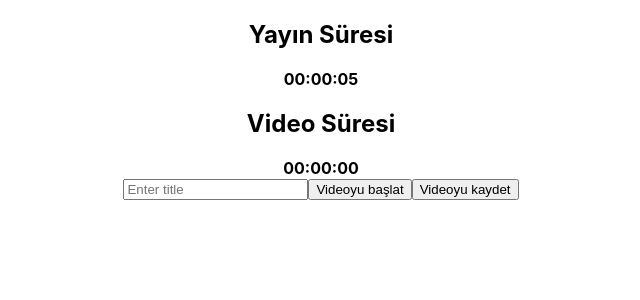
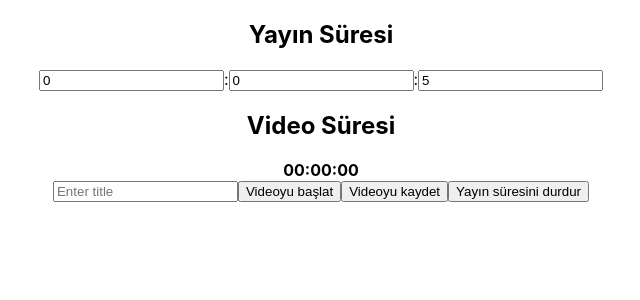
Before and after one commit to eraykrkpnr/hivez-moderator-tools, a React (Create React App) app: page / in a window 1280 px wide. Shown: the top 300 px of the page, without its empty margins (319-959 px from the left). Built offline with nearby package versions, Linux system fonts and the light colour scheme.

Commit message:
çalışıyo

```diff
--- a/src/components/Countdown.js
+++ b/src/components/Countdown.js
@@ -13,6 +13,8 @@ function Countdown() {
   const [savedTimes, setSavedTimes] = useState([]);
   const [title, setTitle] = useState("");
 
+  const [isStreamStarted, setIsStreamStarted] = useState(1);
+
   const mainTimerRef = useRef(Date.now());
   const intervalTimerRef = useRef(null);
 
@@ -21,10 +23,12 @@ function Countdown() {
   };
 
   const getMainTime = () => {
-    const timeElapsed = Date.now() - mainTimerRef.current;
-    setMainHours(Math.floor((timeElapsed / (1000 * 60 * 60)) % 24));
-    setMainMinutes(Math.floor((timeElapsed / 1000 / 60) % 60));
-    setMainSeconds(Math.floor((timeElapsed / 1000) % 60));
+    if (isStreamStarted != 0) {
+      const timeElapsed = Date.now() - mainTimerRef.current;
+      setMainHours(Math.floor((timeElapsed / (1000 * 60 * 60)) % 24));
+      setMainMinutes(Math.floor((timeElapsed / 1000 / 60) % 60));
+      setMainSeconds(Math.floor((timeElapsed / 1000) % 60));
+    }
   };
 
   const startIntervalTimer = () => {
@@ -77,9 +81,11 @@ function Countdown() {
     <div>
       <div>
         <h2>Yayın Süresi</h2>
-        <b>{mainHours.toString().padStart(2, "0")}:</b>
-        <b>{mainMinutes.toString().padStart(2, "0")}:</b>
-        <b>{mainSeconds.toString().padStart(2, "0")}</b>
+        <input type="number" value={mainHours} />
+        :
+        <input type="number" value={mainMinutes} />
+        :
+        <input type="number" value={mainSeconds} />
       </div>
       <div>
         <h2>Video Süresi</h2>
@@ -95,6 +101,13 @@ function Countdown() {
       />
       <button onClick={startIntervalTimer}>Videoyu başlat</button>
       <button onClick={saveIntervalTime}>Videoyu kaydet</button>
+      <button
+        onClick={() => {
+          setIsStreamStarted(!isStreamStarted);
+        }}
+      >
+        Yayın süresini durdur
+      </button>
       <ul>
         {savedTimes.map((entry, index) => (
           <li key={index}>
```
